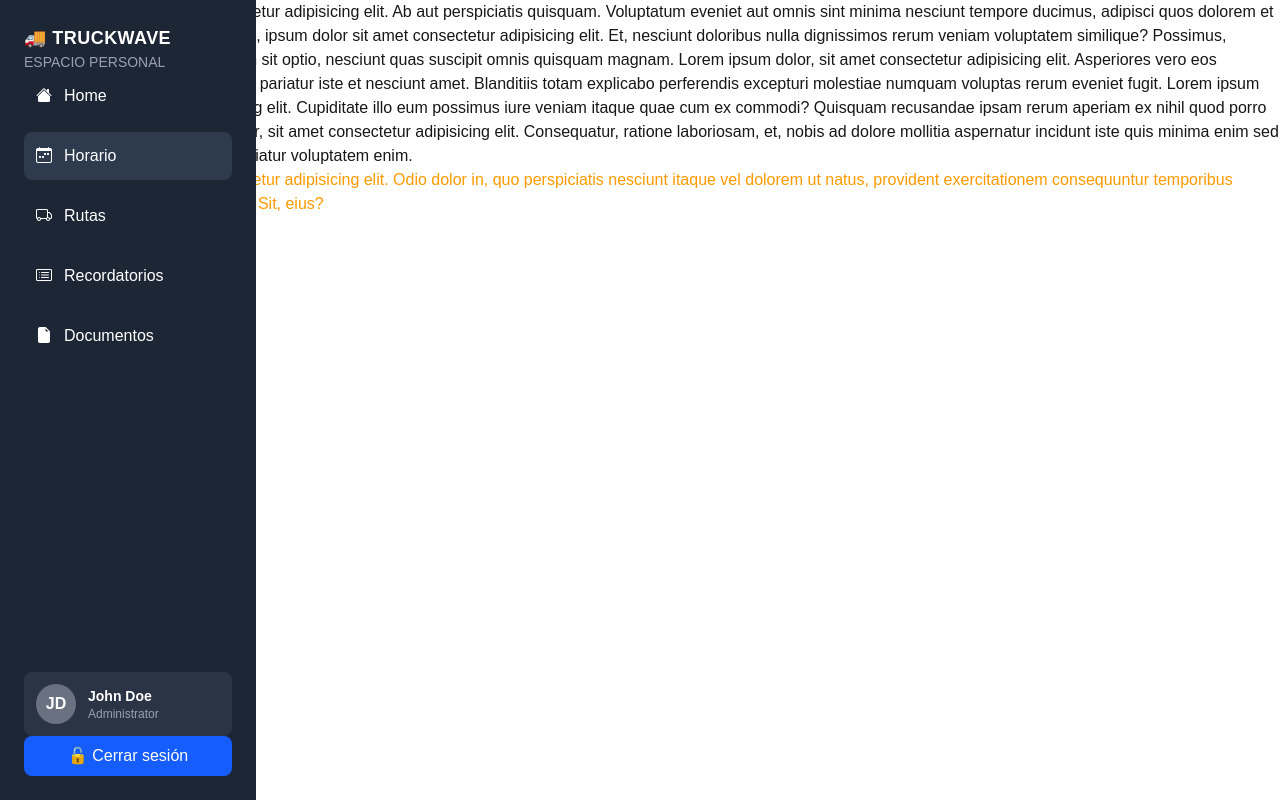
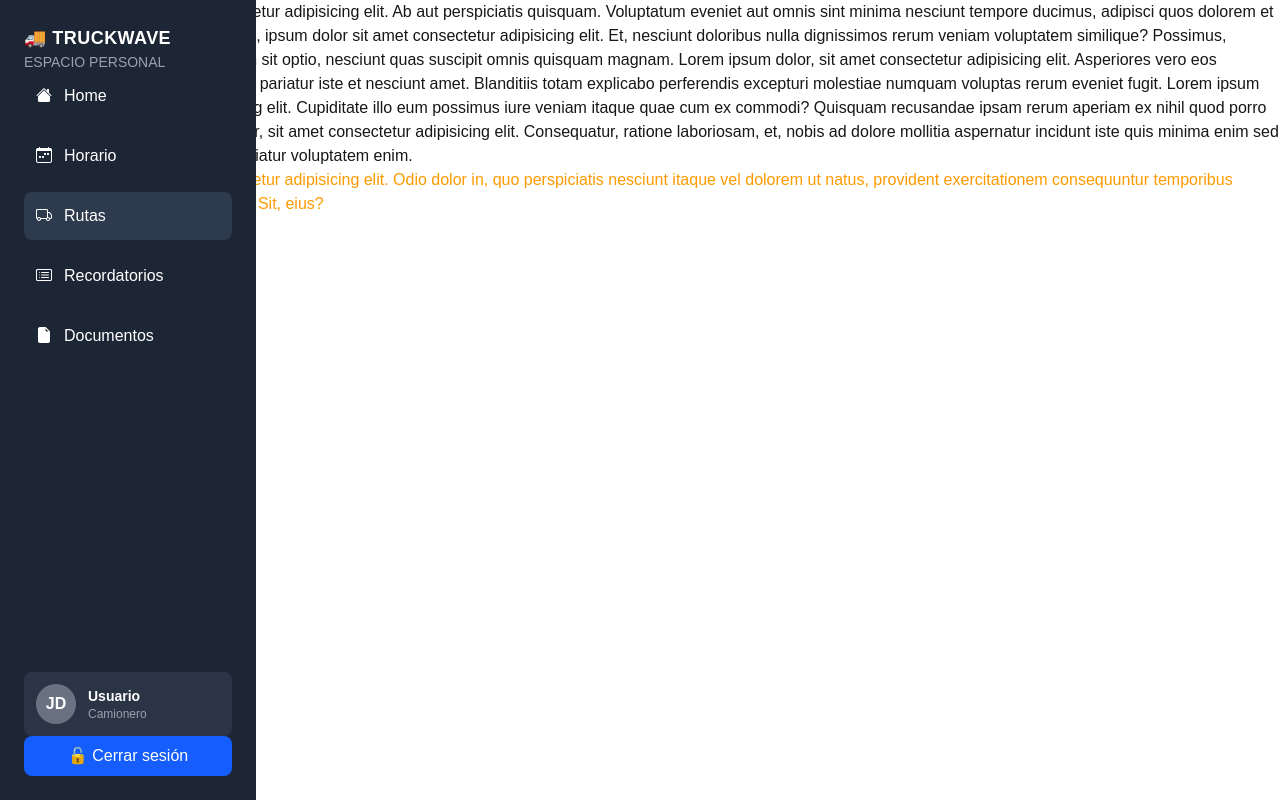
Before and after one commit to adriezero/Projecte2526-AdriYas, a Next.js app: page /camionero/rutas in a window 1280 px wide. Built offline with nearby package versions, Linux system fonts and the light colour scheme; no server answers; some icons are missing.

Commit message:
Logout de camionero y dispatcher

```diff
--- a/app/componentes/camionero/BarraLateral.tsx
+++ b/app/componentes/camionero/BarraLateral.tsx
@@ -1,8 +1,13 @@
 'use client'
 
 import Link from 'next/link'
+import { usePathname } from 'next/navigation'
+import { signOut, useSession } from 'next-auth/react'
 
 export default function BarraLateral() {
+  const pathname = usePathname()
+  const { data: session } = useSession()
+
   return (
     <aside className="fixed left-0 top-0 h-screen w-64 bg-[#1C2634] text-white flex flex-col justify-between p-6">
 
@@ -20,35 +25,45 @@ export default function BarraLateral() {
         <nav className="flex flex-col gap-3">
           <Link
             href="/home"
-            className="flex items-center gap-3 p-3 rounded-lg hover:bg-[#2A3444] transition"
+            className={`flex items-center gap-3 p-3 rounded-lg transition ${
+              pathname === '/home' ? 'bg-[#2E3A4D]' : 'hover:bg-[#2A3444]'
+            }`}
           >
             <i className="bi bi-house-fill"></i>Home
           </Link>
 
           <Link
             href="/camionero/horario"
-            className="flex items-center gap-3 p-3 rounded-lg bg-[#2E3A4D] transition"
+            className={`flex items-center gap-3 p-3 rounded-lg transition ${
+              pathname === '/camionero/horario' ? 'bg-[#2E3A4D]' : 'hover:bg-[#2A3444]'
+            }`}
           >
             <i className="bi bi-calendar-week"></i>Horario
           </Link>
 
           <Link
             href="/camionero/rutas"
-            className="flex items-center gap-3 p-3 rounded-lg hover:bg-[#2A3444] transition"
+            className={`flex items-center gap-3 p-3 rounded-lg transition ${
+              pathname === '/camionero/rutas' ? 'bg-[#2E3A4D]' : 'hover:bg-[#2A3444]'
+            }`}
           >
             <i className="bi bi-truck"></i>Rutas
           </Link>
 
           <Link
             href="/camionero/recordatorios"
-            className="flex items-center gap-3 p-3 rounded-lg hover:bg-[#2A3444] transition"
+            className={`flex items-center gap-3 p-3 rounded-lg transition ${
+              pathname === '/camionero/recordatorios' ? 'bg-[#2E3A4D]' : 'hover:bg-[#2A3444]'
+            }`}
           >
             <i className="bi bi-card-list"></i>Recordatorios
           </Link>
 
           <Link
             href="/camionero/documentos"
-            className="flex items-center gap-3 p-3 rounded-lg hover:bg-[#2A3444] transition"
+            className={`flex items-center gap-3 p-3 rounded-lg transition ${
+              pathname === '/camionero/documentos' ? 'bg-[#2E3A4D]' : 'hover:bg-[#2A3444]'
+            }`}
           >
             <i className="bi bi-file-earmark-fill"></i>Documentos
           </Link>
@@ -62,12 +77,15 @@ export default function BarraLateral() {
             JD
           </div>
           <div className="text-sm">
-            <p className="font-semibold">John Doe</p>
-            <p className="text-gray-400 text-xs">Administrator</p>
+            <p className="font-semibold">{session?.user?.name ?? 'Usuario'}</p>
+            <p className="text-gray-400 text-xs">Camionero</p>
           </div>
         </div>
 
-        <button className="w-full bg-blue-600 hover:bg-blue-700 py-2 rounded-lg transition">
+        <button
+          onClick={() => signOut({ callbackUrl: '/auth/login' })}
+          className="w-full bg-blue-600 hover:bg-blue-700 py-2 rounded-lg transition"
+        >
           🔓 Cerrar sesión
         </button>
       </div>
--- a/app/componentes/dispatcher/BarraLateral.tsx
+++ b/app/componentes/dispatcher/BarraLateral.tsx
@@ -1,8 +1,13 @@
 'use client'
 
 import Link from 'next/link'
+import { usePathname } from 'next/navigation'
+import { signOut, useSession } from 'next-auth/react'
 
 export default function BarraLateral() {
+  const pathname = usePathname()
+  const { data: session } = useSession()
+
   return (
     <aside className="fixed left-0 top-0 h-screen w-64 bg-[#1C2634] text-white flex flex-col justify-between p-6">
 
@@ -20,35 +25,45 @@ export default function BarraLateral() {
         <nav className="flex flex-col gap-3">
           <Link
             href="/home"
-            className="flex items-center gap-3 p-3 rounded-lg hover:bg-[#2A3444] transition"
+            className={`flex items-center gap-3 p-3 rounded-lg transition ${
+              pathname === '/home' ? 'bg-[#2E3A4D]' : 'hover:bg-[#2A3444]'
+            }`}
           >
             <i className="bi bi-house-fill"></i>Home
           </Link>
 
           <Link
             href="/dispatcher/tareas"
-            className="flex items-center gap-3 p-3 rounded-lg bg-[#2E3A4D] transition"
+            className={`flex items-center gap-3 p-3 rounded-lg transition ${
+              pathname === '/dispatcher/tareas' ? 'bg-[#2E3A4D]' : 'hover:bg-[#2A3444]'
+            }`}
           >
             <i className="bi bi-card-list"></i>Tareas
           </Link>
 
           <Link
             href="/dispatcher/solicitud"
-            className="flex items-center gap-3 p-3 rounded-lg hover:bg-[#2A3444] transition"
+            className={`flex items-center gap-3 p-3 rounded-lg transition ${
+              pathname === '/dispatcher/solicitud' ? 'bg-[#2E3A4D]' : 'hover:bg-[#2A3444]'
+            }`}
           >
             <i className="bi bi-patch-question-fill"></i>Solicitud
           </Link>
 
           <Link
             href="/dispatcher/reservas"
-            className="flex items-center gap-3 p-3 rounded-lg hover:bg-[#2A3444] transition"
+            className={`flex items-center gap-3 p-3 rounded-lg transition ${
+              pathname === '/dispatcher/reservas' ? 'bg-[#2E3A4D]' : 'hover:bg-[#2A3444]'
+            }`}
           >
             <i className="bi bi-calendar-week"></i>Reservas
           </Link>
 
           <Link
             href="/dispatcher/documentacion"
-            className="flex items-center gap-3 p-3 rounded-lg hover:bg-[#2A3444] transition"
+            className={`flex items-center gap-3 p-3 rounded-lg transition ${
+              pathname === '/dispatcher/documentacion' ? 'bg-[#2E3A4D]' : 'hover:bg-[#2A3444]'
+            }`}
           >
             <i className="bi bi-file-earmark-fill"></i>Documentación
           </Link>
@@ -62,12 +77,15 @@ export default function BarraLateral() {
             JD
           </div>
           <div className="text-sm">
-            <p className="font-semibold">John Doe</p>
-            <p className="text-gray-400 text-xs">Administrator</p>
+            <p className="font-semibold">{session?.user?.name ?? 'Usuario'}</p>
+            <p className="text-gray-400 text-xs">Dispatcher</p>
           </div>
         </div>
 
-        <button className="w-full bg-blue-600 hover:bg-blue-700 py-2 rounded-lg transition">
+        <button
+          onClick={() => signOut({ callbackUrl: '/auth/login' })}
+          className="w-full bg-blue-600 hover:bg-blue-700 py-2 rounded-lg transition"
+        >
           🔓 Cerrar sesión
         </button>
       </div>
```
